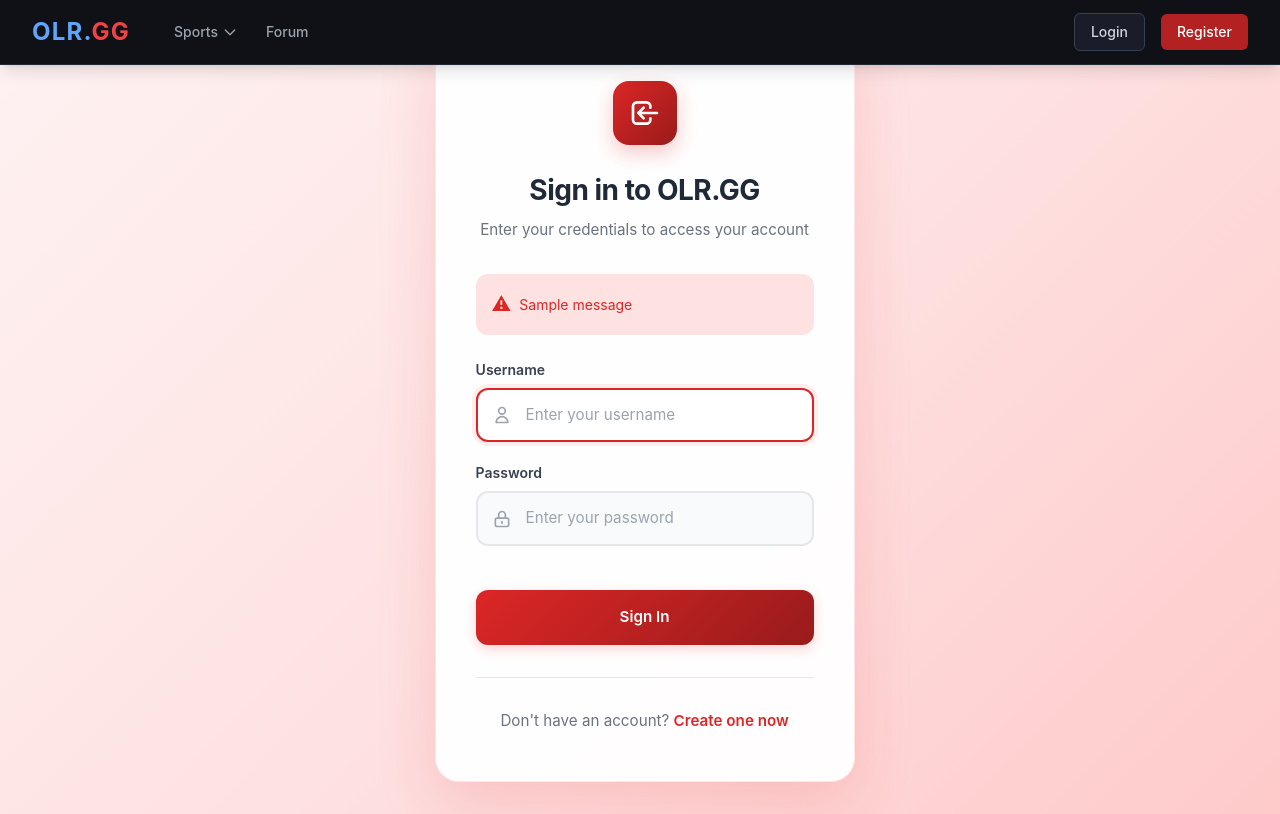
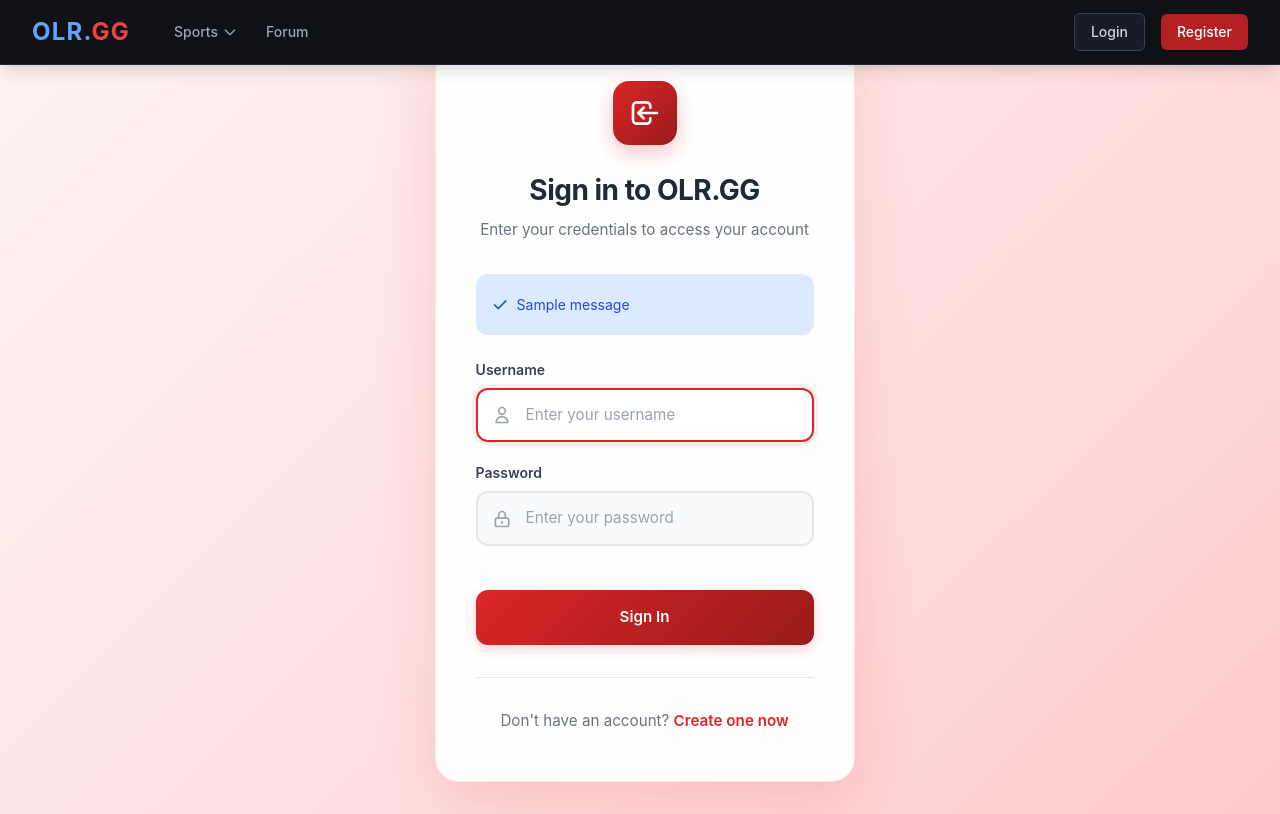
Before and after one commit to pbp-kelompok-e6/olr-gg, a Django app: page /login/ in a window 1280 px wide. Run offline with Django 5.2, Linux system fonts and the light colour scheme; tables that the repository leaves empty hold one stand-in row (values such as "Sample post"); one stand-in notice (Sample message) is shown; some libraries are stand-ins or nearby versions.

Commit message:
Changes in design of login page after successfully creating account

```diff
--- a/main/templates/login.html
+++ b/main/templates/login.html
@@ -69,13 +69,11 @@
         padding: 0 2.5rem 3rem;
     }
 
-    .error-messages {
-        list-style: none;
-        padding: 0;
-        margin: 0 0 1.5rem 0;
+    .message-container {
+        margin-bottom: 1.5rem;
     }
 
-    .error-messages li {
+    .error-message {
         background: #fee2e2;
         color: #dc2626;
         border-radius: 12px;
@@ -87,8 +85,25 @@
         gap: 0.5rem;
     }
 
-    .error-messages li::before {
+    .error-message::before {
         content: '⚠';
+        font-size: 1.2rem;
+    }
+
+    .success-message {
+        background: #dbeafe;
+        color: #1d4ed8;
+        border-radius: 12px;
+        padding: 1rem;
+        margin-bottom: 0.75rem;
+        font-size: 0.875rem;
+        display: flex;
+        align-items: center;
+        gap: 0.5rem;
+    }
+
+    .success-message::before {
+        content: '✓';
         font-size: 1.2rem;
     }
 
@@ -168,26 +183,6 @@
         transform: translateY(0);
     }
 
-    .divider {
-        display: flex;
-        align-items: center;
-        margin: 2rem 0;
-        color: #9ca3af;
-        font-size: 0.875rem;
-    }
-
-    .divider::before,
-    .divider::after {
-        content: '';
-        flex: 1;
-        height: 1px;
-        background: #e5e7eb;
-    }
-
-    .divider span {
-        padding: 0 1rem;
-    }
-
     .register-link {
         text-align: center;
         margin-top: 2rem;
@@ -226,11 +221,15 @@
 
         <div class="login-body">
             {% if messages %}
-            <ul class="error-messages">
+            <div class="message-container">
                 {% for message in messages %}
-                <li>{{ message }}</li>
+                    {% if message.tags == 'success' %}
+                    <div class="success-message">{{ message }}</div>
+                    {% else %}
+                    <div class="error-message">{{ message }}</div>
+                    {% endif %}
                 {% endfor %}
-            </ul>
+            </div>
             {% endif %}
 
             <form method="POST" action="">
```
